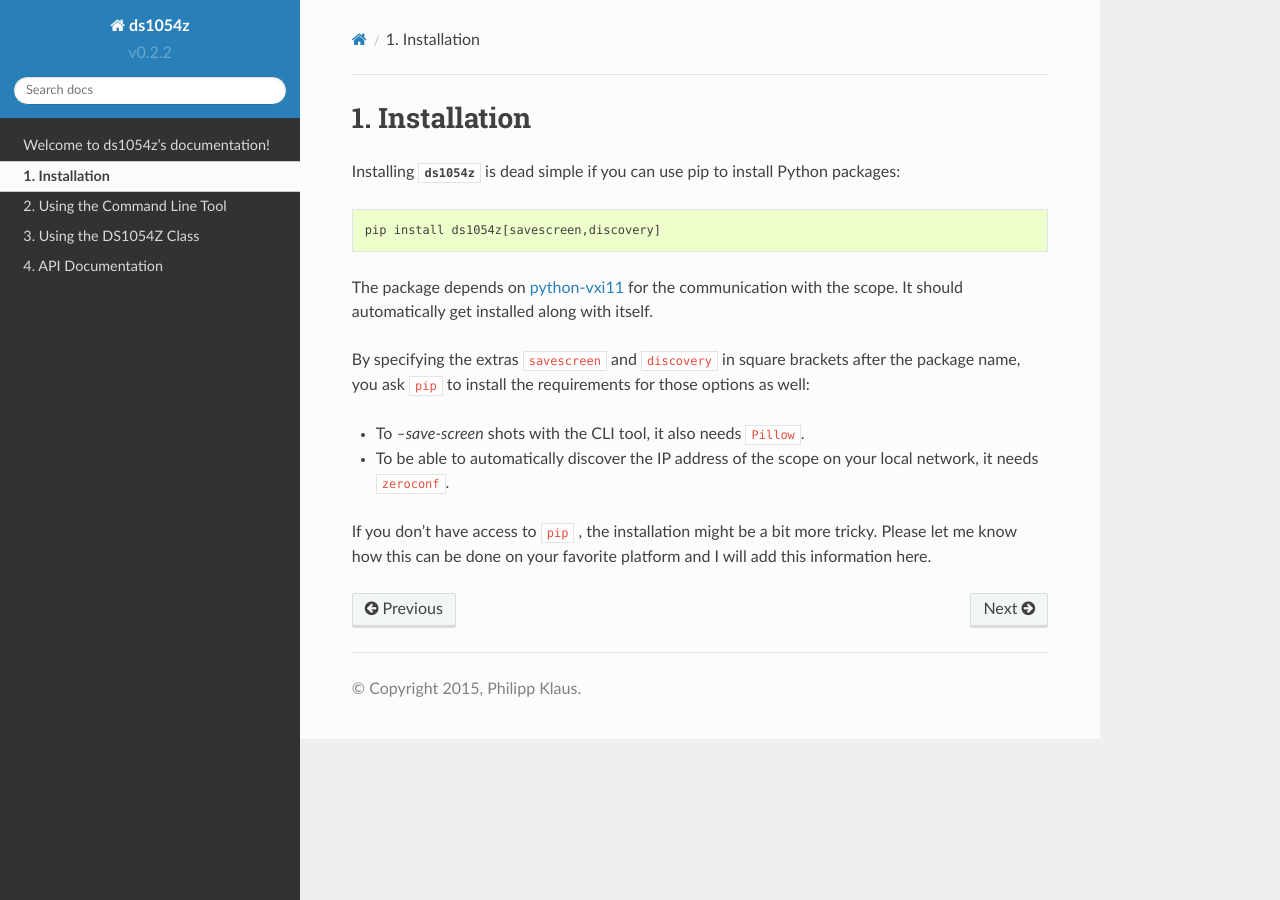
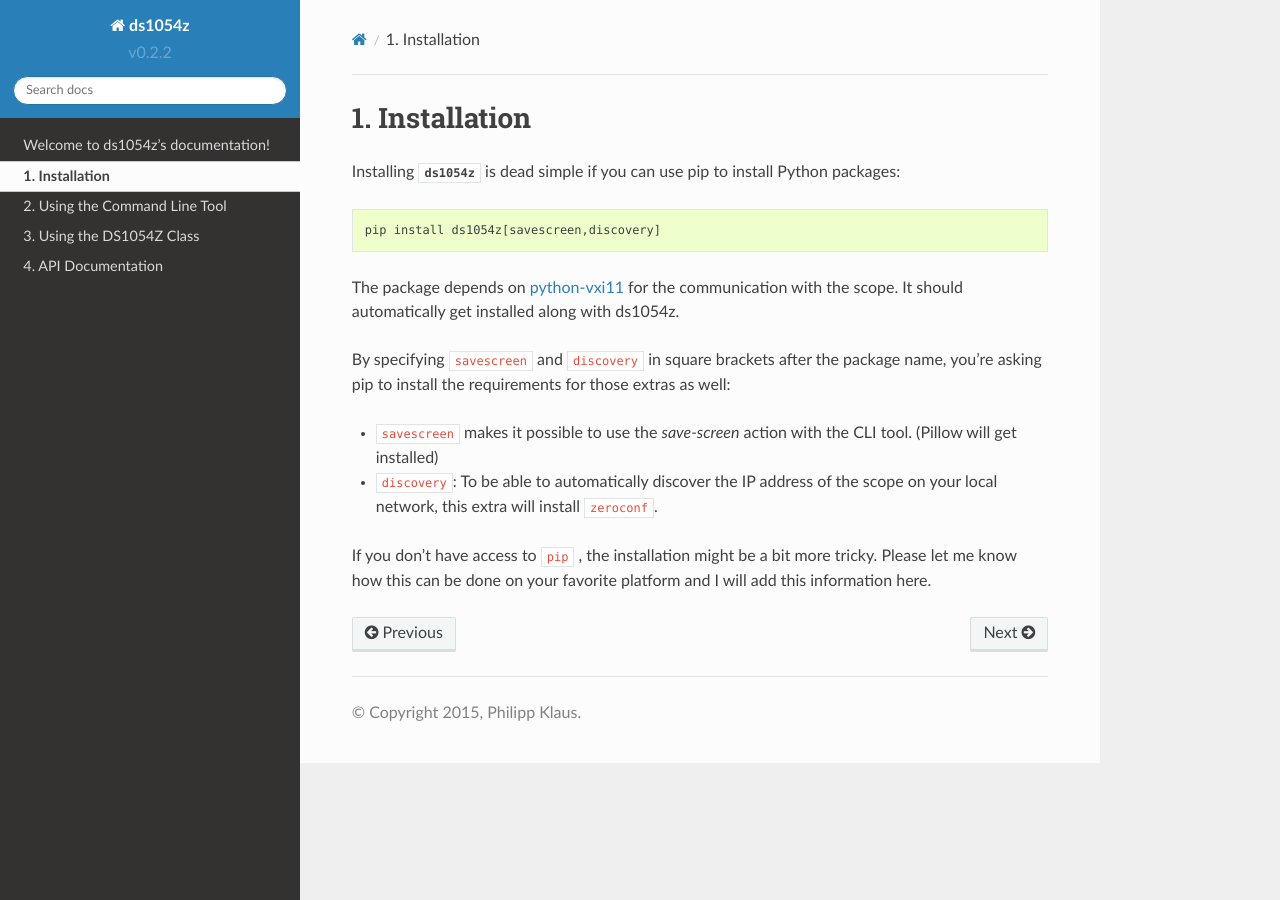
Before and after one commit to pklaus/ds1054z, a Sphinx documentation site: the page built from docs/installation.rst, in a window 1280 px wide. Built offline with Sphinx 7.4.7 and the Read the Docs theme 2.0.0, drawn with Linux system fonts in a browser that asks for light colours.

Commit message:
docs: improved extras installation instructions

```diff
--- a/docs/installation.rst
+++ b/docs/installation.rst
@@ -7,15 +7,15 @@
     pip install ds1054z[savescreen,discovery]
 
 The package depends on `python-vxi11`_ for the communication
-with the scope. It should automatically get installed along with itself.
+with the scope. It should automatically get installed along with ds1054z.
 
-By specifying the extras ``savescreen`` and ``discovery`` in
-square brackets after the package name, you ask ``pip`` to install
-the requirements for those options as well:
+By specifying ``savescreen`` and ``discovery`` in square brackets
+after the package name, you're asking pip to install
+the requirements for those extras as well:
 
-- To `--save-screen` shots with the CLI tool, it also needs ``Pillow``.
-- To be able to automatically discover the IP address of the scope
-  on your local network, it needs ``zeroconf``.
+- ``savescreen`` makes it possible to use the `save-screen` action with the CLI tool. (Pillow will get installed)
+- ``discovery``: To be able to automatically discover the IP address of the scope
+  on your local network, this extra will install ``zeroconf``.
 
 If you don't have access to ``pip`` , the installation might be a bit more tricky.
 Please let me know how this can be done on your favorite platform
```
